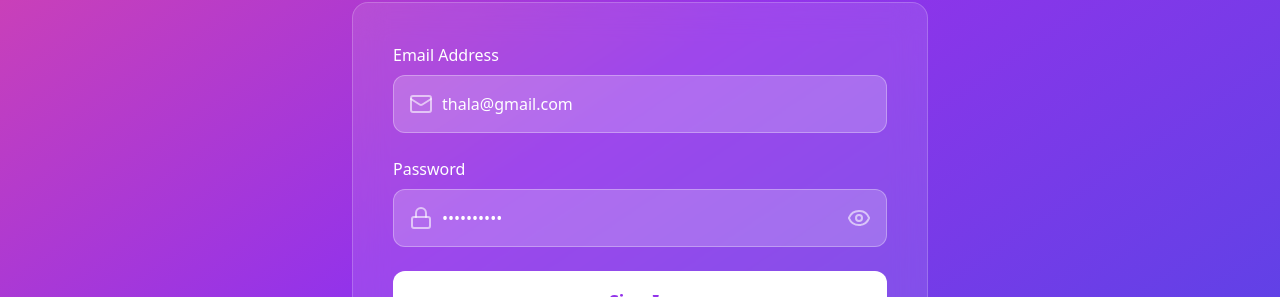
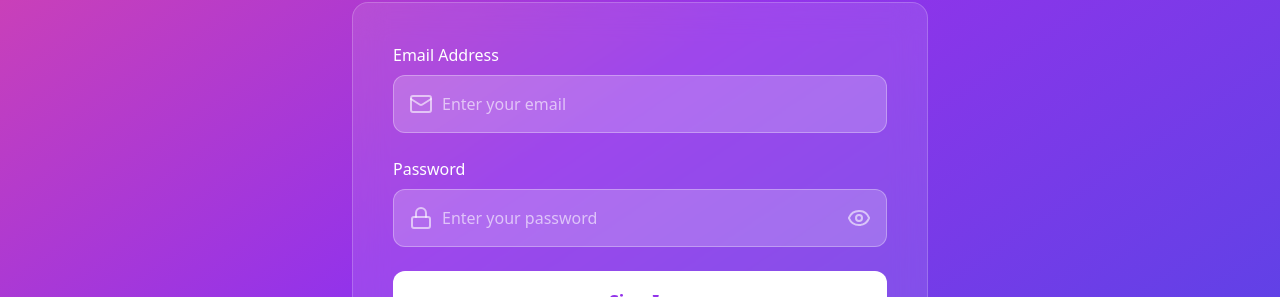
Before and after one commit to sathwikreddy1014/SparkMeet-Frontend, a React (Vite) app: page /login in a window 1280 px wide. Shown: the part 336-633 px from the top of the page. Built offline with nearby package versions, Linux system fonts and the light colour scheme.

Commit message:
changed routes

```diff
--- a/src/components/Chat.jsx
+++ b/src/components/Chat.jsx
@@ -38,7 +38,7 @@ const Chat = () => {
 
         // Step 2: Fetch chat messages
         const msgRes = await axios.get(
-  `${BASE_URL}/api/chat/messages/${roomRes.data._id}`,
+  `${BASE_URL}/messages/${roomRes.data._id}`,
   { withCredentials: true }
 );
 
@@ -64,7 +64,7 @@ const Chat = () => {
 
     try {
       const res = await axios.post(
-        `${BASE_URL}/api/chat/message`,
+        `${BASE_URL}/message`,
         { roomId, text: newMessage },
         { withCredentials: true }
       );
--- a/src/components/Connections.jsx
+++ b/src/components/Connections.jsx
@@ -14,7 +14,7 @@ const Connections = () => {
 
   const fetchConnections = async () => {
     try {
-      const res = await axios.get(BASE_URL + "/api/user/connections", {
+      const res = await axios.get(BASE_URL + "/connections", {
         withCredentials: true,
       });
       dispatch(addConnections(res.data.data));
--- a/src/components/Login.jsx
+++ b/src/components/Login.jsx
@@ -9,8 +9,8 @@ import { Heart, Mail, Lock, Eye, EyeOff } from "lucide-react";
 
 const Login = () => {
   const [formData, setFormData] = useState({
-    emailId: "thala@gmail.com",
-    password: "Qwerty@123",
+    emailId: "",
+    password: "",
     firstName: "",
     lastName: "",
     age: "",
--- a/src/components/Requests.jsx
+++ b/src/components/Requests.jsx
@@ -44,8 +44,8 @@ const Requests = () => {
         >
           <ArrowLeft className="w-5 h-5 text-gray-600" />
         </button>
-        <h2 className="text-2xl font-bold text-gray-800 mb-2">No requests yet</h2>
-        <p className="text-gray-600">When someone likes your profile, they'll appear here</p>
+        <h2 className="text-2xl font-bold text-white mb-2">No requests yet</h2>
+        <p className="text-gray-400">When someone likes your profile, they'll appear here</p>
       </div>
     );
   }
```
